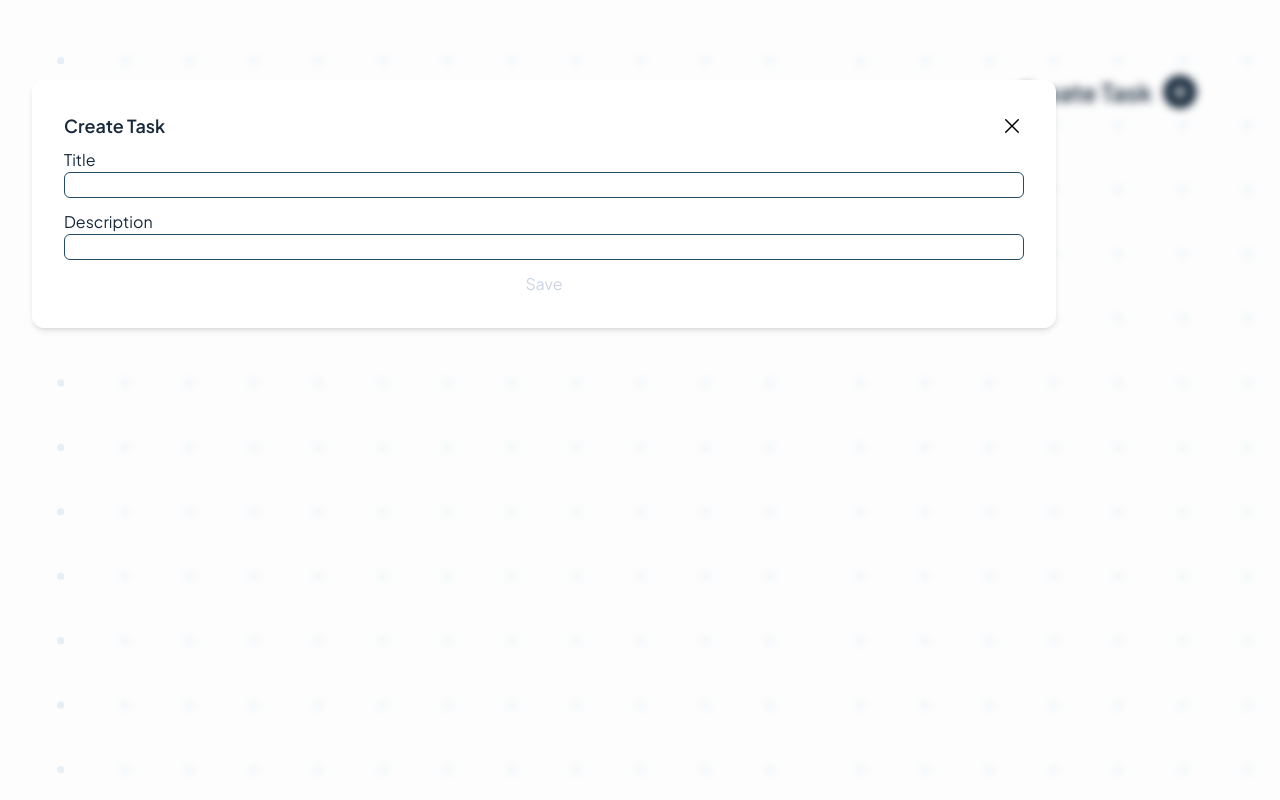
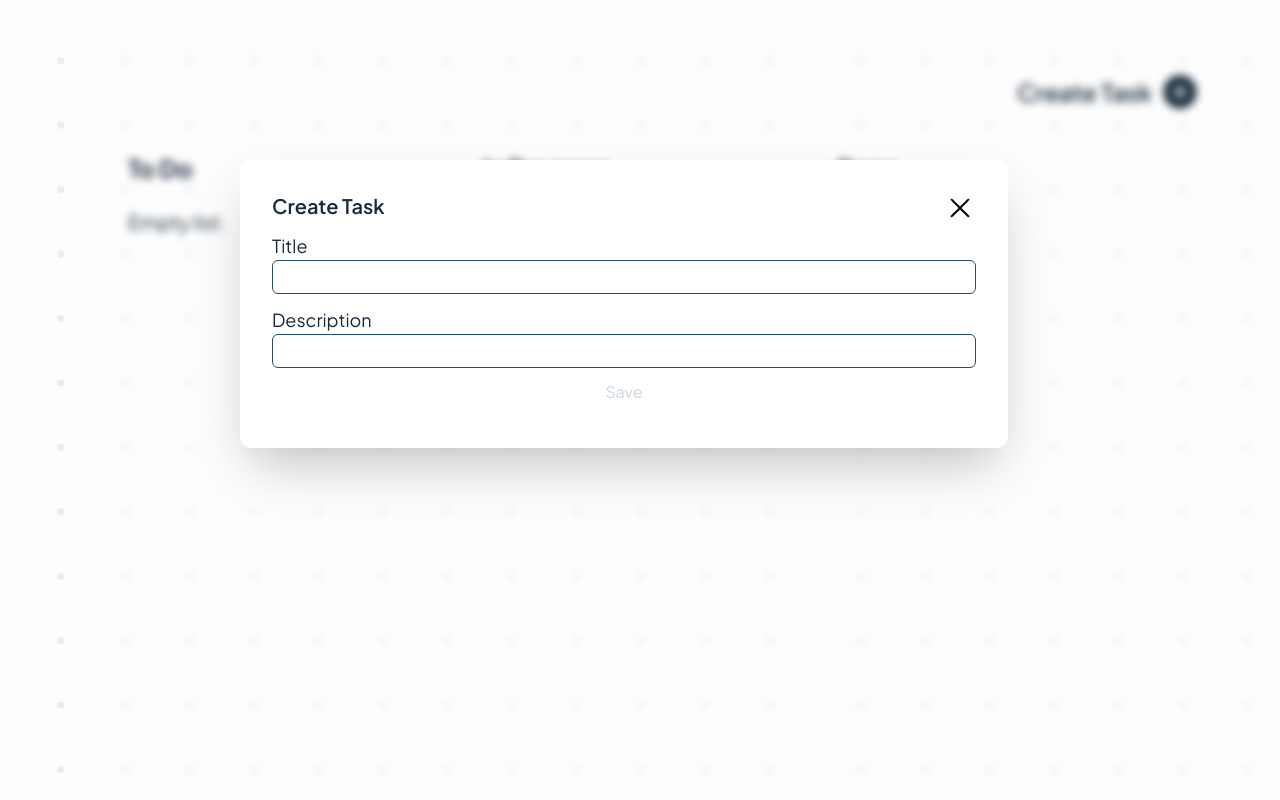
Before and after one commit to pablokoll/bdeo-task-management, an Angular app in the folder client/: page /dashboard in a window 1280 px wide. Both pictures are taken after a click on the button "Create Task". Shown: the top 800 px of the page. Built offline with nearby package versions, Linux system fonts and the light colour scheme; no server answers.

Commit message:
finished responsive styles

```diff
--- a/client/src/app/app.component.html
+++ b/client/src/app/app.component.html
@@ -1,3 +1,3 @@
-<section class="w-full h-full">
+<section class="w-full h-full overflow-y-auto">
     <router-outlet />
 </section>
--- a/client/src/app/components/create-task/create-task.component.html
+++ b/client/src/app/components/create-task/create-task.component.html
@@ -1,8 +1,8 @@
 <div class="p-8">
   <div class="flex justify-between mb-2">
-    <h4 class="text-lg font-semibold">Create Task</h4>
+    <h4 class="text-lg font-semibold md:text-xl">Create Task</h4>
     <button type="button" class="text-lg" (click)="onCancel()">
-      <svg class="h-6 w-6" clip-rule="evenodd" fill-rule="evenodd" stroke-linejoin="round" stroke-miterlimit="2"
+      <svg class="h-6 w-6 md:h-8 md:w-8" clip-rule="evenodd" fill-rule="evenodd" stroke-linejoin="round" stroke-miterlimit="2"
         viewBox="0 0 24 24" xmlns="http://www.w3.org/2000/svg">
         <path
           d="m12 10.93 5.719-5.72c.146-.146.339-.219.531-.219.404 0 .75.324.75.749 0 .193-.073.385-.219.532l-5.72 5.719 5.719 5.719c.147.147.22.339.22.531 0 .427-.349.75-.75.75-.192 0-.385-.073-.531-.219l-5.719-5.719-5.719 5.719c-.146.146-.339.219-.531.219-.401 0-.75-.323-.75-.75 0-.192.073-.384.22-.531l5.719-5.719-5.72-5.719c-.146-.147-.219-.339-.219-.532 0-.425.346-.749.75-.749.192 0 .385.073.531.219z" />
@@ -11,15 +11,15 @@
   </div>
   <form class="flex flex-col gap-3" [formGroup]="taskForm" (ngSubmit)="onSubmit()">
     <div class="flex flex-col">
-      <label for="title">Title</label>
+      <label class="md:text-lg" for="title">Title</label>
       <input
-        class="px-1 border-[1px] rounded-md border-curious-blue-800 focus:outline-none focus:ring-curious-blue-700 focus:border-curious-blue-700"
+        class="px-1 border-[1px] rounded-md border-curious-blue-800 focus:outline-none focus:ring-curious-blue-700 focus:border-curious-blue-700 md:px-2 md:py-0.5 md:text-lg"
         type="text" id="title" formControlName="title" required>
     </div>
     <div class="flex flex-col">
-      <label for="description">Description</label>
+      <label class="md:text-lg" for="description">Description</label>
       <input
-        class="px-1 border-[1px] rounded-md border-curious-blue-800 focus:outline-none focus:ring-curious-blue-700 focus:border-curious-blue-700"
+        class="px-1 border-[1px] rounded-md border-curious-blue-800 focus:outline-none focus:ring-curious-blue-700 focus:border-curious-blue-700 md:px-2 md:py-0.5 md:text-lg"
         type="text" id="description" formControlName="description" required>
     </div>
     <button class="{{taskForm.invalid ? 'text-slate-300' : 'text-curious-blue-500'}}" type="submit"
--- a/client/src/app/components/task-actions-dropdown/task-actions-dropdown.component.ts
+++ b/client/src/app/components/task-actions-dropdown/task-actions-dropdown.component.ts
@@ -1,4 +1,4 @@
-import { Component, Input } from '@angular/core';
+import { Component, ElementRef, HostListener, Input } from '@angular/core';
 import { Task } from '../../models/task.model';
 import { TaskService } from '../../services/task.service';
 
@@ -9,14 +9,22 @@ import { TaskService } from '../../services/task.service';
   templateUrl: './task-actions-dropdown.component.html',
 })
 export class TaskActionsDropdownComponent {
-  constructor(private taskService: TaskService) {}
+  constructor(private taskService: TaskService, private eRef: ElementRef) {}
 
   @Input({ required: true }) task!: Task;
   @Input({ required: true }) updateTask!: Function;
   @Input({ required: true }) deleteTask!: Function;
   isOpen = false;
 
-  toggleDropdown() {
+  toggleDropdown(event: Event): void {
+    event.stopPropagation();
     this.isOpen = !this.isOpen;
   }
+
+  @HostListener('document:click', ['$event'])
+  onClickOutside(event: Event): void {
+    if (!this.eRef.nativeElement.contains(event.target)) {
+      this.isOpen = false;
+    }
+  }
 }
--- a/client/src/app/components/task-status-list/task-status-list.component.html
+++ b/client/src/app/components/task-status-list/task-status-list.component.html
@@ -1,5 +1,5 @@
-<section class="flex flex-col mb-5">
-    <h2 class="text-xl font-bold mb-4 sm:text-2xl md:text-3xl overflow-hidden">{{titleParser(statusName)}}</h2>
+<section class="flex flex-col mb-5 overflow-hidden">
+    <h2 class="text-xl font-bold mb-4 md:mb-6 sm:text-2xl overflow-hidden">{{titleParser(statusName)}}</h2>
     <div class="grid gap-5 sm:gap-10">
         @if(tasks.length){
         @for(task of tasks; track task._id){
--- a/client/src/app/components/task/task.component.html
+++ b/client/src/app/components/task/task.component.html
@@ -1,24 +1,24 @@
-<article class="border border-gray-200 bg-white rounded-xl shadow-md p-4 relative">
-    <div class="w-1/3 h-[5px] absolute rounded-3xl {{task.status === 'to-do' ? 'bg-blue-200' : task.status === 'in-progress' ? '
+<article class="border border-gray-200 bg-white rounded-xl shadow-sm p-4 relative md:min-h-44">
+    <div class="w-1/3 h-[5px] absolute rounded-3xl md:h-[7px] {{task.status === 'to-do' ? 'bg-blue-200' : task.status === 'in-progress' ? '
         bg-yellow-200' : 'bg-green-200' }}"></div>
     <app-task-actions-dropdown [task]="task" [updateTask]="updateTaskStatus" [deleteTask]="deleteTask" />
     <div class="flex justify-between place-content-center items-center mt-2">
         @if(task.status === 'to-do'){
         @if(!isEditing){
-        <h3 class="text-lg text-wrap font-semibold text-curious-blue-900 mt-3">
+        <h3 class="text-lg md:text-xl text-wrap font-semibold text-curious-blue-900 mt-3">
             {{ task.title.toLocaleUpperCase() }}
-            <button (click)="toggleEdit()" class="ml-2 text-sm text-curious-blue-400">Edit</button>
+            <button (click)="toggleEdit()" class="ml-2 text-sm md:text-base text-curious-blue-400">Edit</button>
         </h3>
         }@else{
-        <input [(ngModel)]="titleEdit" class="text-lg text-wrap font-semibold text-curious-blue-900 mt-3"
+        <input [(ngModel)]="titleEdit" class="text-lg md:text-xl text-wrap font-semibold text-curious-blue-900 mt-3"
             (blur)="updateTaskTitle()" (keyup.enter)="updateTaskTitle()" autofocus />
         }
         }@else {
-        <h3 class="text-lg text-wrap font-semibold text-curious-blue-900 mt-3">
+        <h3 class="text-lg md:text-xl text-wrap font-semibold text-curious-blue-900 mt-3">
             {{ task.title.toLocaleUpperCase() }}
         </h3>
         }
     </div>
-    <p class="text-curious-blue-800
+    <p class="text-curious-blue-800 md:text-lg
     ">{{ task.description }}</p>
 </article>
--- a/client/src/app/components/task/task.component.ts
+++ b/client/src/app/components/task/task.component.ts
@@ -27,7 +27,7 @@ export class TaskComponent {
     if (this.isEditing && this.titleEdit) {
       if (
         this.titleEdit.toLocaleLowerCase() ===
-        this.task.title.toLocaleLowerCase()
+        this.task.title.toLocaleLowerCase() || this.titleEdit.length < 3 || this.titleEdit.length > 30
       ) {
         this.isEditing = false;
         return;
--- a/client/src/app/pages/dashboard/dashboard.component.html
+++ b/client/src/app/pages/dashboard/dashboard.component.html
@@ -1,18 +1,23 @@
-<section class="flex flex-col justify-center p-10 lg:p-16 overflow-hidden">
-    <button class="flex gap-2 items-center justify-center self-end text-2xl font-semibold rounded-md sm:hover:bg-curious-blue-50 sm:hover:border-1 sm:px-4 sm:py-2 sm:rounded-full" (click)="
+<section class="flex flex-col justify-center p-10 md:p-16 md:overflow-hidden">
+    <button
+        class="flex gap-2 items-center justify-center self-end text-2xl font-semibold rounded-md sm:hover:bg-curious-blue-50 sm:hover:border-1 sm:px-4 sm:py-2 sm:rounded-full"
+        (click)="
         openCreateTaskPopup()">
         <span class="hidden sm:block text-xl md:text-2xl font-semibold">Create Task</span>
-        <svg fill="#234057" class="h-10 w-10" clip-rule="evenodd" stroke-linejoin="round" stroke-miterlimit="1" viewBox="0 0 24 24"
-            fill="#17293a" xmlns="http://www.w3.org/2000/svg">
+        <svg fill="#234057" class="h-10 w-10" clip-rule="evenodd" stroke-linejoin="round" stroke-miterlimit="1"
+            viewBox="0 0 24 24" fill="#17293a" xmlns="http://www.w3.org/2000/svg">
             <path
                 d="m12.002 2c5.518 0 9.998 4.48 9.998 9.998 0 5.517-4.48 9.997-9.998 9.997-5.517 0-9.997-4.48-9.997-9.997 0-5.518 4.48-9.998 9.997-9.998zm-.747 9.25h-3.5c-.414 0-.75.336-.75.75s.336.75.75.75h3.5v3.5c0 .414.336.75.75.75s.75-.336.75-.75v-3.5h3.5c.414 0 .75-.336.75-.75s-.336-.75-.75-.75h-3.5v-3.5c0-.414-.336-.75-.75-.75s-.75.336-.75.75z" />
         </svg>
     </button>
-    <div class="{{showPopupCreateTask ? 'absolute w-full top-0 h-full bg-opacity-50 backdrop-blur-sm z-10' : 'hidden'}}" (click)="onClosePopup()">
+    <div class="{{showPopupCreateTask ? 'absolute w-full top-0 h-full bg-opacity-50 backdrop-blur-sm z-10' : 'hidden'}}"
+        (click)="onClosePopup()">
     </div>
-    <app-create-task class="absolute z-50 top-20 left-8 bg-white w-4/5 rounded-xl shadow-md" *ngIf="showPopupCreateTask"
-         (closePopup)="onClosePopup()" />
-    <div class="grid grid-cols-1 sm:grid-cols-3 gap-4 sm:gap-10 w-full max-w-screen-lg mt-4 sm:mt-8">
+    @if(showPopupCreateTask){
+    <app-create-task class="overflow-hidden absolute z-50 top-20 left-8 md:left-16 lg:w-3/5 lg:h-72 lg:left-48 lg:top-30 xl:top-40 xl:left-60 2xl:left-96 bg-white w-4/5 rounded-xl shadow-md sm:shadow-2xl"
+        (closePopup)="onClosePopup()" />
+    }
+    <div class="grid grid-cols-1 sm:grid-cols-3 gap-4 sm:gap-10 w-full max-w-screen-lg mt-4 sm:mt-8 place-self-center overflow-hidden">
         @for(status of statusList; track status.index ){
         <app-task-status-list statusName={{status.name}} [tasks]="tasksLists[status.name.toLowerCase()]" />
         }
--- a/client/src/index.html
+++ b/client/src/index.html
@@ -3,7 +3,7 @@
 
 <head>
   <meta charset="utf-8">
-  <title>Client</title>
+  <title>BDEO Task Management</title>
   <base href="/">
   <meta name="viewport" content="width=device-width, initial-scale=1">
   <link rel="icon" type="image/x-icon" href="favicon.ico">
```
Also changed, not shown: client/src/app/components/task-actions-dropdown/task-actions-dropdown.component.html (+7 -7 lines).
